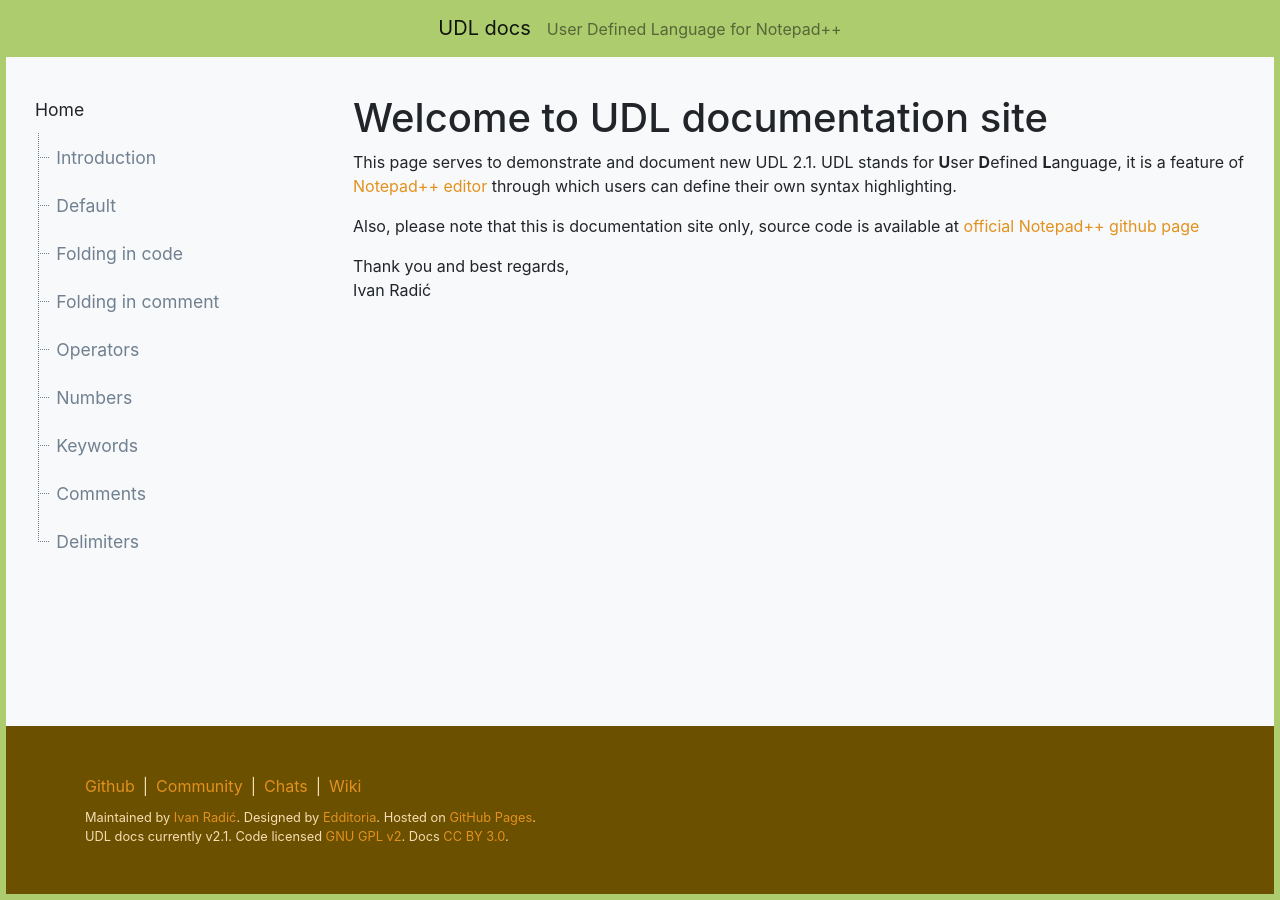
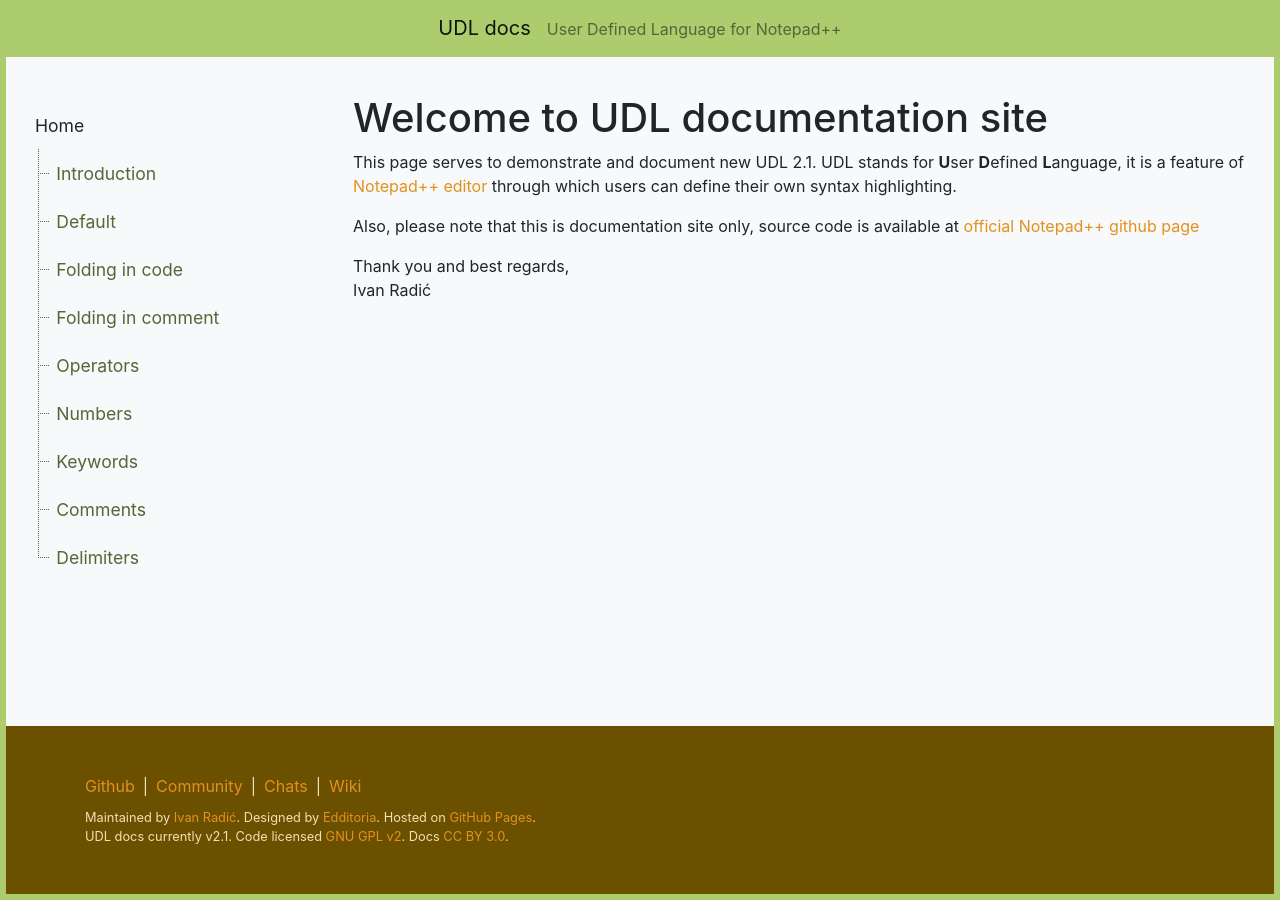
Before and after one commit to ivan-radic/udl-documentation, a Jekyll site: the page built from index.md, in a window 1280 px wide. Built offline with Jekyll 4.4.1, drawn with Linux system fonts in a browser that asks for light colours; our own code applies the rules of GitHub Pages for plain Markdown files; a script that is not in the unit is left out.

Commit message:
apply styles to override defaults in nav-folder-menu; fine tune styles on nav-folder-menu

```diff
--- a/_includes/nav.html
+++ b/_includes/nav.html
@@ -10,11 +10,15 @@
 	{% endif %}
 	{% for p in pages %}
 	{% unless p.weight == 0 %}
+	{% if p.url == page.url %}
+	<li class="current">
+		{{ p.navigation }}
+	</li>
+	{% else %}
 	<li>
-		{% unless p.url == page.url %}<a href="{{ p.url | relative_url }}">{% endunless %}
-			{{ p.navigation }}
-		{% unless p.url == page.url %}</a>{% endunless %}
+		<a href="{{ p.url | relative_url }}">{{ p.navigation }}</a>
 	</li>
+	{% endif %}
 	{% endunless %}
 	{% endfor %}
 	{% if home_position == 'bottom' %}
--- a/_sass/nav-folder-menu.scss
+++ b/_sass/nav-folder-menu.scss
@@ -5,7 +5,7 @@ $nav-folder-menu-dot-color: slategray !default;
 $nav-folder-menu-current-font-color: darkslategray !default;
 
 .nav-folder-menu {
-	padding: 0 0 2rem 0;
+	padding: 1rem 0 2rem 0;
 	a {
 		display: block;
 		width: 100%;
@@ -13,6 +13,7 @@ $nav-folder-menu-current-font-color: darkslategray !default;
 		&:hover,
 		&:active {
 			background-color: $nav-folder-menu-hover-bg-color;
+			border-radius: 2px;
 			color: $nav-folder-menu-hover-font-color;
 			text-decoration: none;
 		}
@@ -38,6 +39,7 @@ $nav-folder-menu-current-font-color: darkslategray !default;
 		}
 		&:hover {
 			background-color: $nav-folder-menu-hover-bg-color;
+			border-radius: 2px;
 		}
 		&:before {
 			content: '';
--- a/assets/main.scss
+++ b/assets/main.scss
@@ -16,6 +16,12 @@ $theme-colors: (
 );
 $link-color: $npp-orange;
 $link-hover-color: $npp-orange;
+
+// override nav-folder-menu defaults
+$nav-folder-menu-font-color: #566638; // solid color of navbar subtitle
+$nav-folder-menu-hover-bg-color: #566638; // solid color of navbar subtitle
+$nav-folder-menu-dot-color: #566638; // solid color of navbar subtitle
+$nav-folder-menu-current-font-color: #11140b; // solid color of navbar title
 
 @import "bootstrap";
 @import "menu-icon";
@@ -54,9 +60,6 @@ img {
 	&-action {
 		cursor: pointer;
 	}
-	&-menu {
-		padding-left: 1.5em;
-	}
 }
 
 .sticky-sidebar {
```
